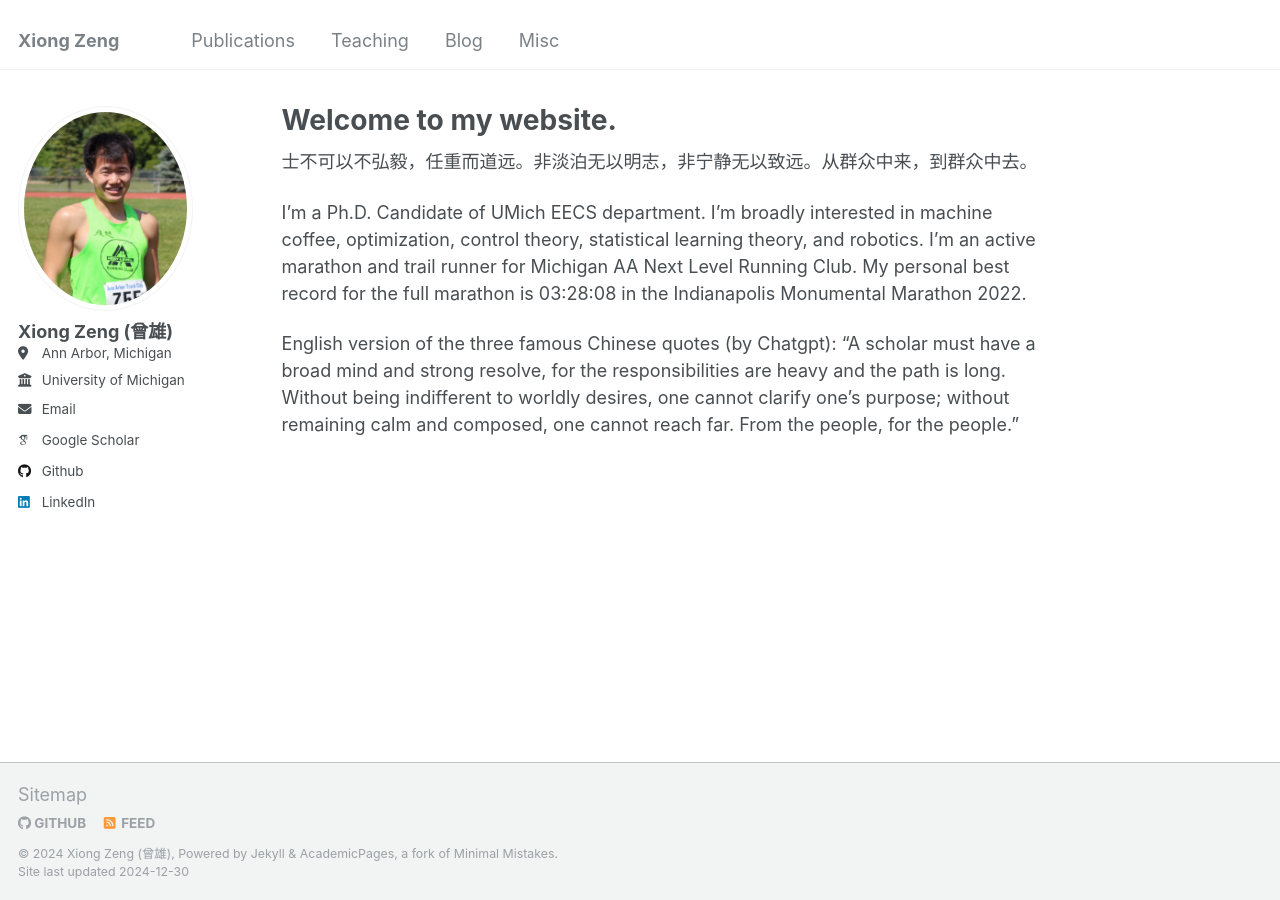
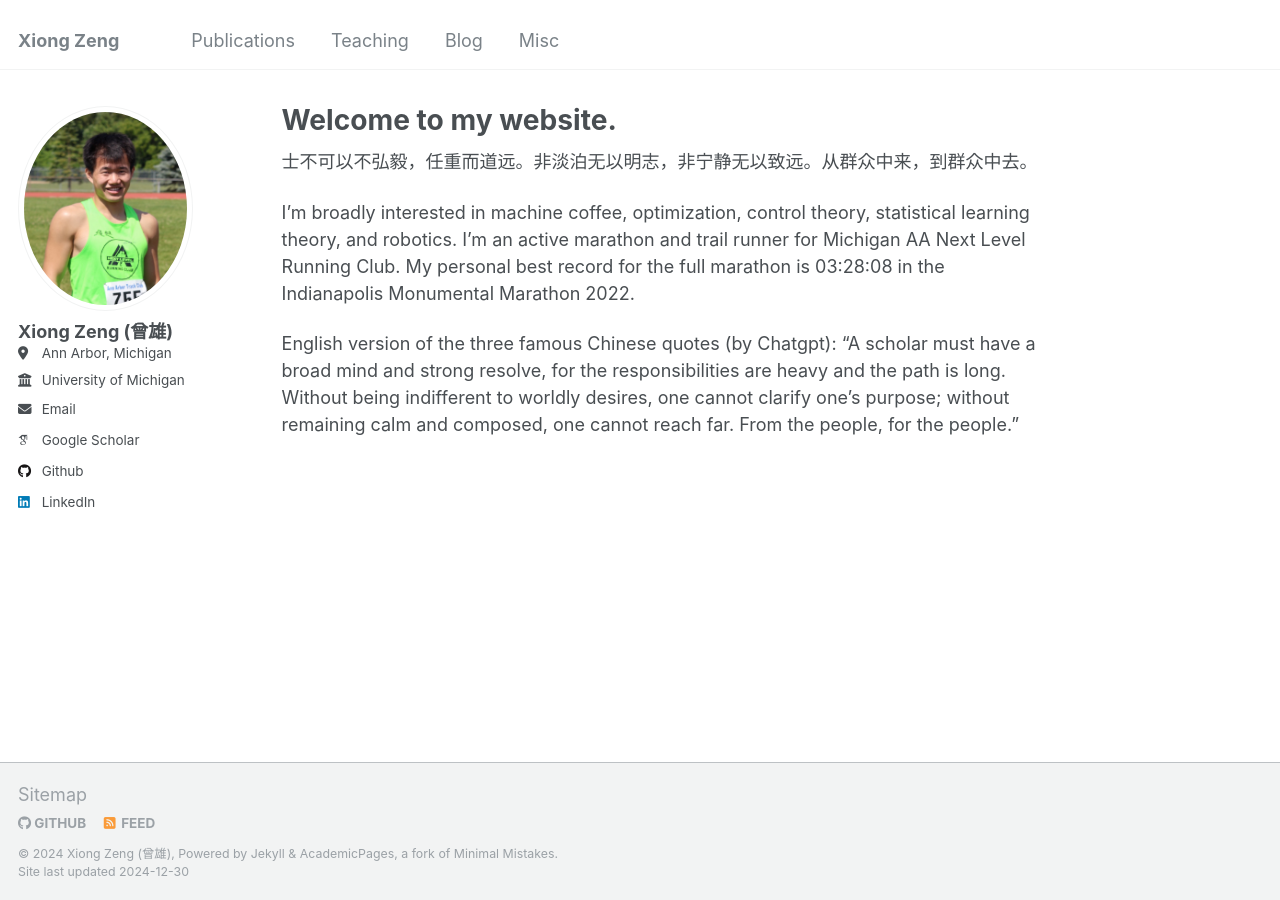
Before and after one commit to zengxiong111/zengxiong.github.io, a Jekyll site: the page built from _pages/about.md, in a window 1280 px wide. Built offline with Jekyll 4.4.1, drawn with Linux system fonts in a browser that asks for light colours; some web fonts are replaced.

Commit message:
Update about.md

```diff
--- a/_pages/about.md
+++ b/_pages/about.md
@@ -9,6 +9,6 @@ redirect_from:
 
 士不可以不弘毅，任重而道远。非淡泊无以明志，非宁静无以致远。从群众中来，到群众中去。
 
-I'm a Ph.D. Candidate of UMich EECS department. I'm broadly interested in machine coffee, optimization, control theory, statistical learning theory, and robotics. I'm an active marathon and trail runner for Michigan AA Next Level Running Club. My personal best record for the full marathon is 03:28:08 in the Indianapolis Monumental Marathon 2022.
+I'm broadly interested in machine coffee, optimization, control theory, statistical learning theory, and robotics. I'm an active marathon and trail runner for Michigan AA Next Level Running Club. My personal best record for the full marathon is 03:28:08 in the Indianapolis Monumental Marathon 2022.
 
 English version of the three famous Chinese quotes (by Chatgpt): "A scholar must have a broad mind and strong resolve, for the responsibilities are heavy and the path is long. Without being indifferent to worldly desires, one cannot clarify one's purpose; without remaining calm and composed, one cannot reach far. From the people, for the people."
```
